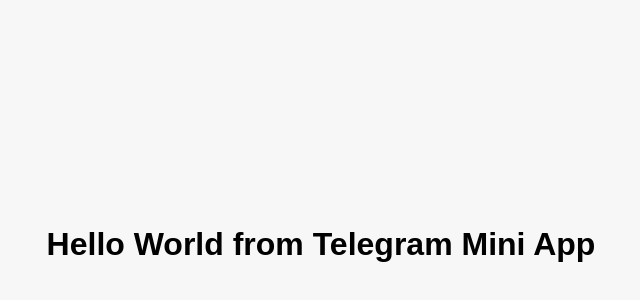
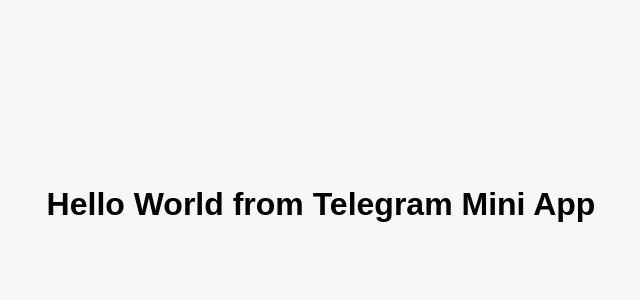
Before and after one commit to Moeed-Elahi/testingbot, a plain HTML site: page index.html in a window 1280 px wide. Shown: the part 196-496 px from the top of the page, without its empty margins (319-959 px from the left). Drawn offline with Linux system fonts and the light colour scheme.

Commit message:
Update index.html

```diff
--- a/index.html
+++ b/index.html
@@ -11,7 +11,7 @@
             justify-content: center;
             align-items: center;
             height: 100vh;
-            margin: 40px;
+            margin: 0 40px;
 
             background-color: #f7f7f7;
         }
```
